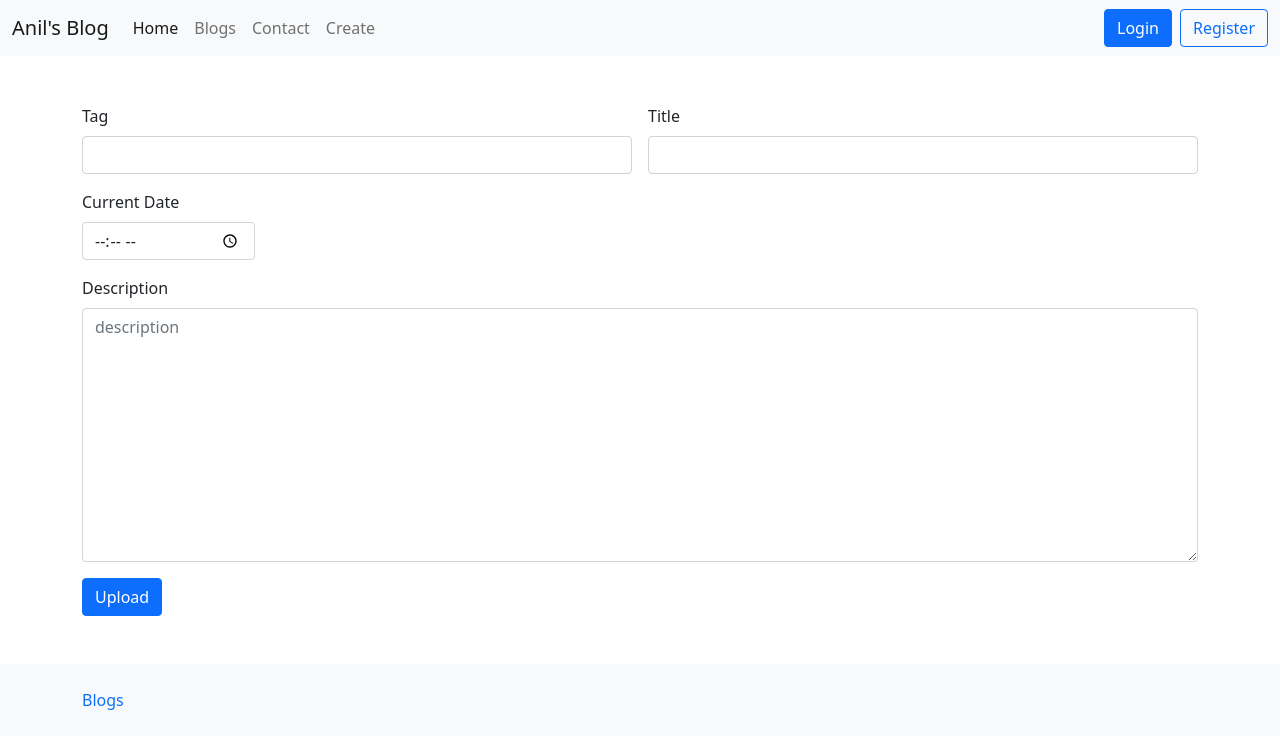
After one commit to AnilK-Panta/django-blog, a Django app: page /create in a window 1280 px wide. The commit adds this page. Shown: the top 749 px of the page. Run offline with Django 4.2, Linux system fonts and the light colour scheme; some libraries are stand-ins or nearby versions.

Commit message:
frontend ok

```diff
--- a/static/style/style.css
+++ b/static/style/style.css
@@ -1,3 +1,27 @@
 .bg-center {
   background-position: center;
 }
+.form-outline {
+  position: relative;
+}
+.flex-fill {
+  flex: 1 1 auto !important;
+}
+.form-outline .form-control ~ .form-label {
+  position: absolute;
+  top: 0;
+  max-width: 90%;
+  white-space: nowrap;
+  overflow: hidden;
+  text-overflow: ellipsis;
+  left: 0.75rem;
+  padding-top: 0.37rem;
+  pointer-events: none;
+  transform-origin: 0 0;
+  transition: all 0.2s ease-out;
+  color: rgba(0, 0, 0, 0.6);
+  margin-bottom: 0;
+}
+label {
+  display: inline-block;
+}
--- a/templates/base.html
+++ b/templates/base.html
@@ -8,6 +8,8 @@
     {% load static %}
     <link rel="stylesheet" href="{% static 'style/bootstrap.min.css' %}">
     <link rel="stylesheet" href="{% static 'style/style.css' %}">
+    <link rel="stylesheet" href="https://pro.fontawesome.com/releases/v5.10.0/css/all.css"
+        integrity="sha384-AYmEC3Yw5cVb3ZcuHtOA93w35dYTsvhLPVnYs9eStHfGJvOvKxVfELGroGkvsg+p" crossorigin="anonymous" />
 
     <title>Document</title>
 </head>
@@ -32,7 +34,7 @@
                         <a class="nav-link" href="#">Contact</a>
                     </li>
                     <li class="nav-item">
-                        <a class="nav-link" href="#">Create</a>
+                        <a class="nav-link" href="create">Create</a>
                     </li>
                 </ul>
                 <ul class="navbar-nav mb-2 mb-lg-0">
@@ -42,7 +44,9 @@
                         </a>
                     </li>
                     <li>
-                        <button class="btn btn-outline-primary">Register</button>
+                        <a href="register">
+                            <button class="btn btn-outline-primary">Register</button>
+                        </a>
                     </li>
                 </ul>
             </div>
--- /dev/null
+++ b/templates/create.html
@@ -0,0 +1,27 @@
+{% extends 'base.html' %}
+{% block content %}
+<div class="container my-5">
+    <form class="row g-3">
+        <div class="col-md-6">
+            <label for="contenttag" class="form-label">Tag</label>
+            <input type="text" class="form-control" id="contenttag">
+        </div>
+        <div class="col-md-6">
+            <label for="contenttitlek" class="form-label">Title</label>
+            <input type="text" class="form-control" id="contenttitlek">
+        </div>
+        <div class="col-2">
+            <label for="date" class="form-label">Current Date</label>
+            <input type="time" class="form-control" id="date" placeholder="1234 Main St">
+        </div>
+        <div class="col-12">
+            <label for="description" class="form-label">Description</label>
+            <textarea class="form-control" id="description" rows="10" placeholder="description"></textarea>
+        </div>
+
+        <div class="col-12">
+            <button type="submit" class="btn btn-primary">Upload</button>
+        </div>
+    </form>
+</div>
+{% endblock %}
--- a/templates/login.html
+++ b/templates/login.html
@@ -22,7 +22,7 @@
             </label>
         </div>
         <button class="w-100 btn btn-lg btn-primary" type="submit">Log in</button>
-        <p class="mt-5 mb-3 text-muted">© 2017–2021</p>
+        <p class="mt-5 mb-3 text-muted">New here? <a href="register">Register</a></p>
     </form>
 </div>
 {% endblock %}
```
Also changed, not shown: templates/register.html (added, +80 -0 lines).
